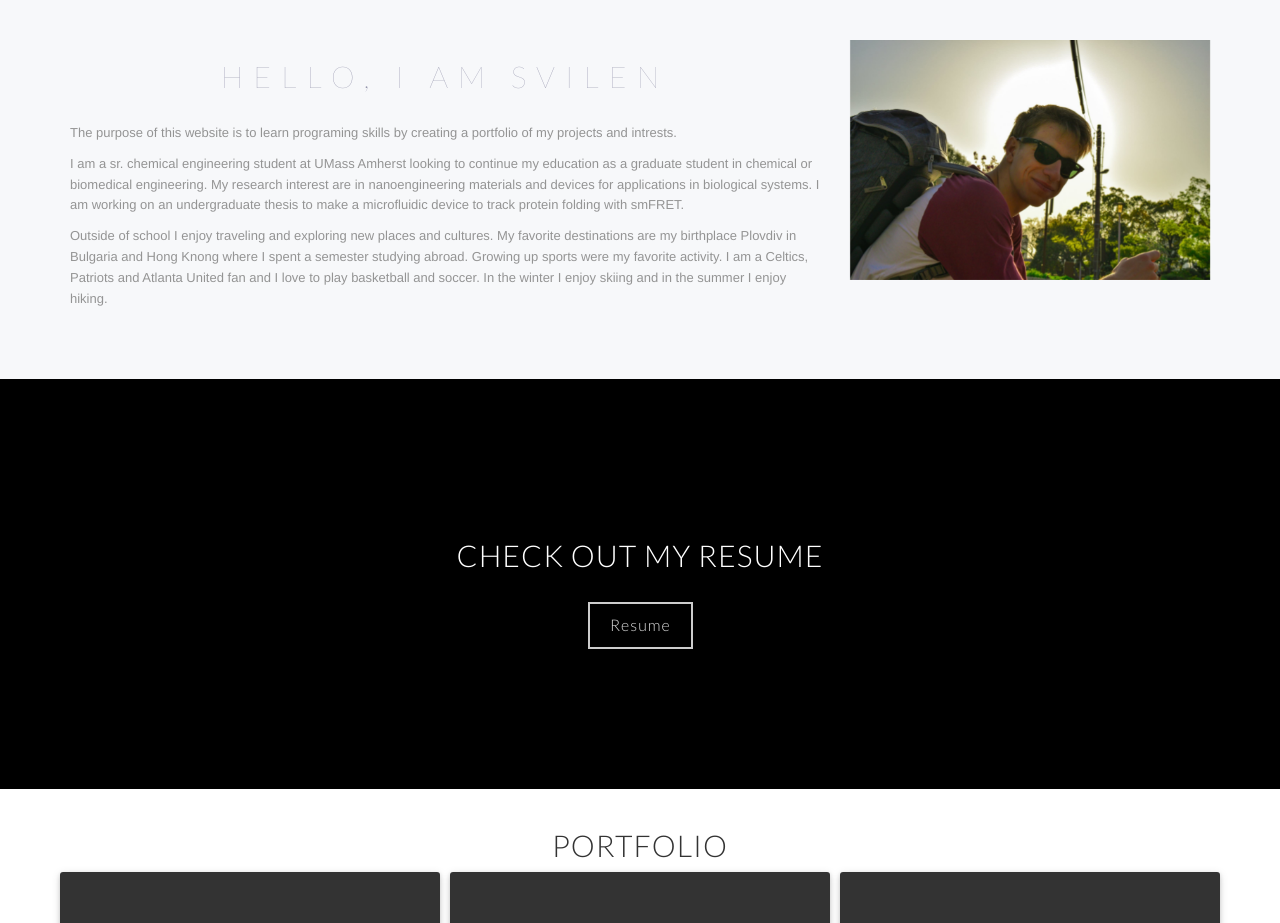
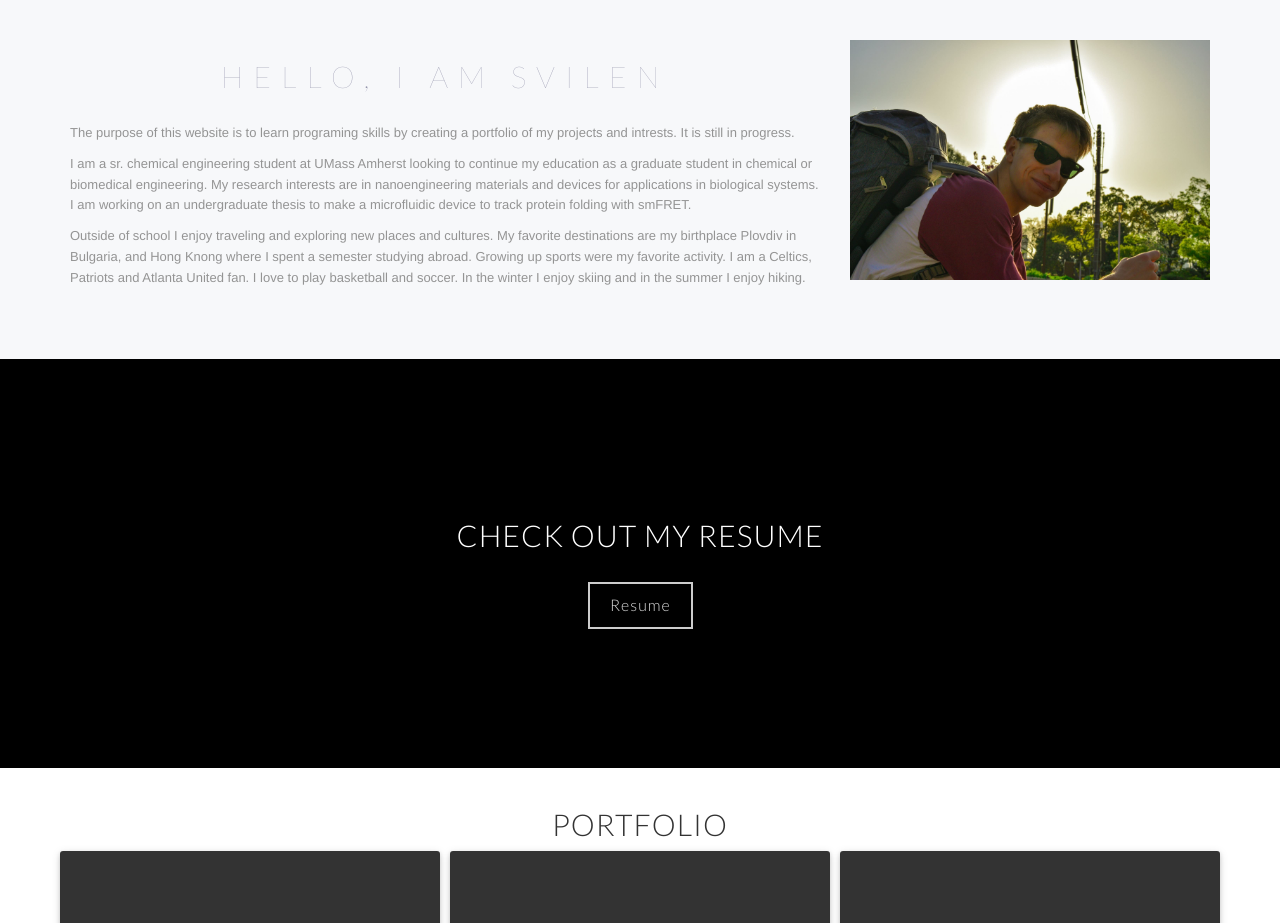
Before and after one commit to svikolev/svi.ninja, a plain HTML site: page index.html in a window 1280 px wide. Shown: the part 820-1743 px from the top of the page. Drawn offline with Linux system fonts and the light colour scheme; some packages are replaced by stand-ins of ours; files whose address does not match are found by name.

Commit message:
Update index.html

```diff
--- a/index.html
+++ b/index.html
@@ -168,15 +168,15 @@
             <div class="col-md-8">
               <h2 class="about-head">Hello, I am Svilen</h2>
               <p>
-                The purpose of this website is to learn programing skills by creating a portfolio of my projects and intrests.
+                The purpose of this website is to learn programing skills by creating a portfolio of my projects and intrests. It is still in progress.
               </p>
               <p>
                 I am a sr. chemical engineering student at UMass Amherst looking to continue my education as a graduate student in chemical or biomedical engineering.
-                My research interest are in nanoengineering materials and devices for applications in biological systems. I am working on an undergraduate thesis to make a microfluidic device to track protein folding with smFRET.
+                My research interests are in nanoengineering materials and devices for applications in biological systems. I am working on an undergraduate thesis to make a microfluidic device to track protein folding with smFRET.
               </p>
               <p>
-                Outside of school I enjoy traveling and exploring new places and cultures. My favorite destinations are my birthplace Plovdiv in Bulgaria and Hong Knong where I spent a semester studying abroad.
-                Growing up sports were my favorite activity. I am a Celtics, Patriots and Atlanta United fan and I love to play basketball and soccer. In the winter I enjoy skiing and in the summer I enjoy hiking.
+                Outside of school I enjoy traveling and exploring new places and cultures. My favorite destinations are my birthplace Plovdiv in Bulgaria, and Hong Knong where I spent a semester studying abroad.
+                Growing up sports were my favorite activity. I am a Celtics, Patriots and Atlanta United fan. I love to play basketball and soccer. In the winter I enjoy skiing and in the summer I enjoy hiking.
               </p>
             </div>
             <div class="col-md-4">
```
